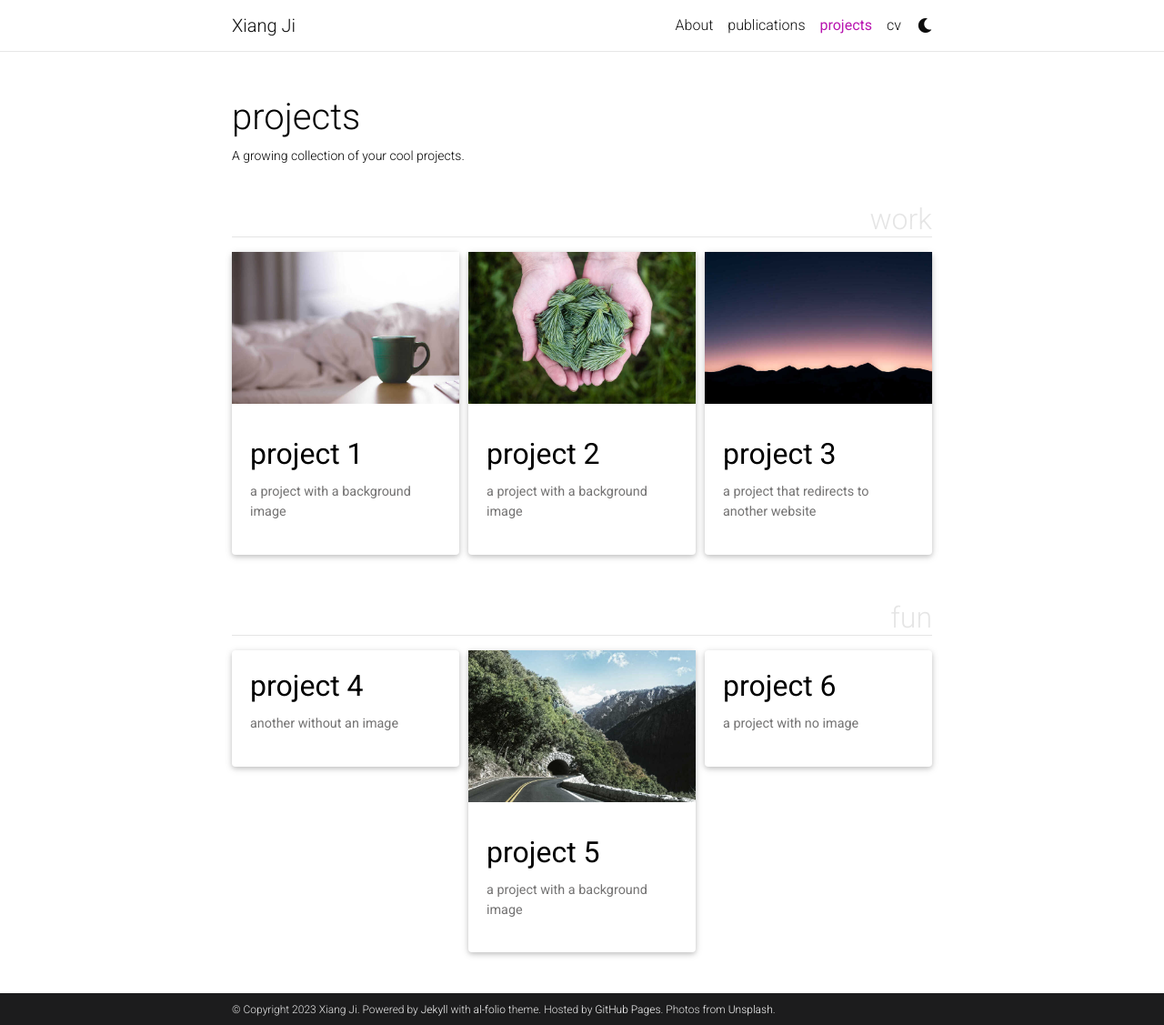
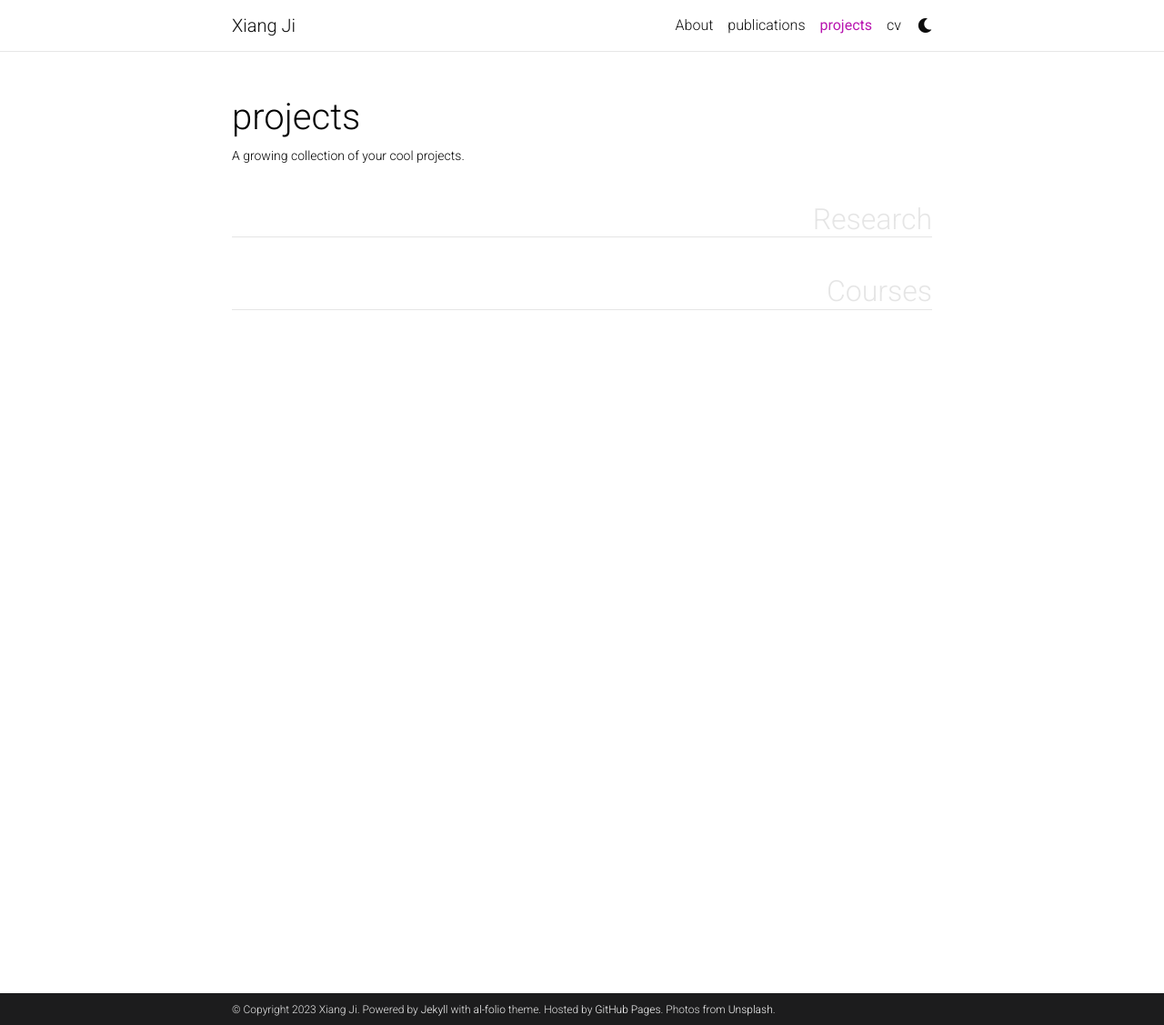
Before and after one commit to xiangjiph/xiangjiph.github.io, a Jekyll site: the page built from _pages/projects.md, in a window 1280 px wide and 1127 px high. Shown: the whole window at 91% size. Built offline with Jekyll 4.4.1, drawn with Linux system fonts in a browser that asks for light colours; full-size pictures stand in for the smaller copies a plugin makes; comment, search, counter and statistics services are not loaded; a style sheet for code colours, icons or effects is not loaded.

Commit message:
update bib

```diff
--- a/_bibliography/papers.bib
+++ b/_bibliography/papers.bib
@@ -12,4 +12,6 @@
    pages={P1168-1187.E13},
    year={2021},
    publisher={Elsevier},
-   url={https://doi.org/10.1016/j.neuron.2021.02.006}}
+   url={https://doi.org/10.1016/j.neuron.2021.02.006},
+   html={https://www.cell.com/neuron/fulltext/S0896-6273(21)00080-5},
+   preview={Ji2021Preview.jpeg}}
--- a/_pages/projects.md
+++ b/_pages/projects.md
@@ -5,7 +5,7 @@ permalink: /projects/
 description: A growing collection of your cool projects.
 nav: true
 nav_order: 2
-display_categories: [work, fun]
+display_categories: [Research, Courses]
 horizontal: false
 ---
 
```
Also changed, not shown: _pages/publications.md (+1 -1 lines), _bibliography/Preview/Ji2021Preview.jpeg (added).
